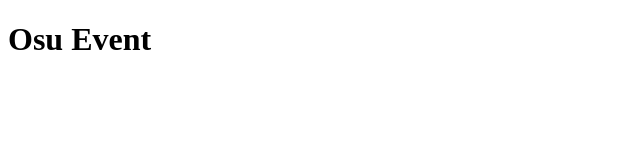
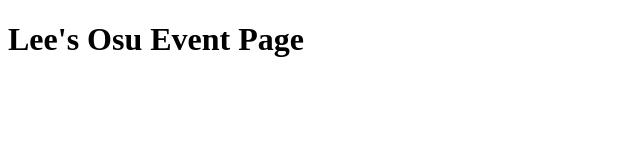
Before and after one commit to CodeMira05/CodeMira05.github.io, a plain HTML site: page index.html in a window 1280 px wide. Shown: the whole page, without its empty margins (0-640 px from the left). Drawn offline with Linux system fonts and the light colour scheme.

Commit message:
Update event title in index.html

```diff
--- a/index.html
+++ b/index.html
@@ -2,6 +2,6 @@
 <html>
   <head></head>
   <body>
-    <h1>Osu Event</h1>
+    <h1>Lee's Osu Event Page</h1>
   </body>
 </html>
```
